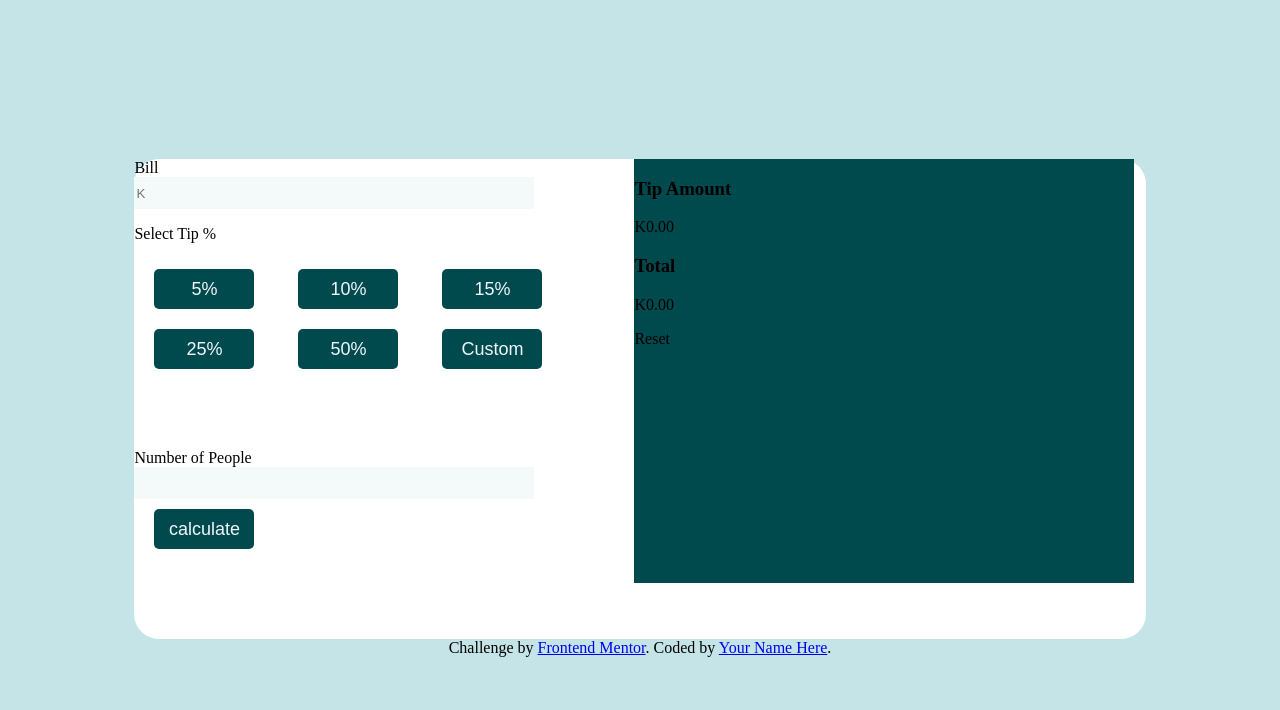
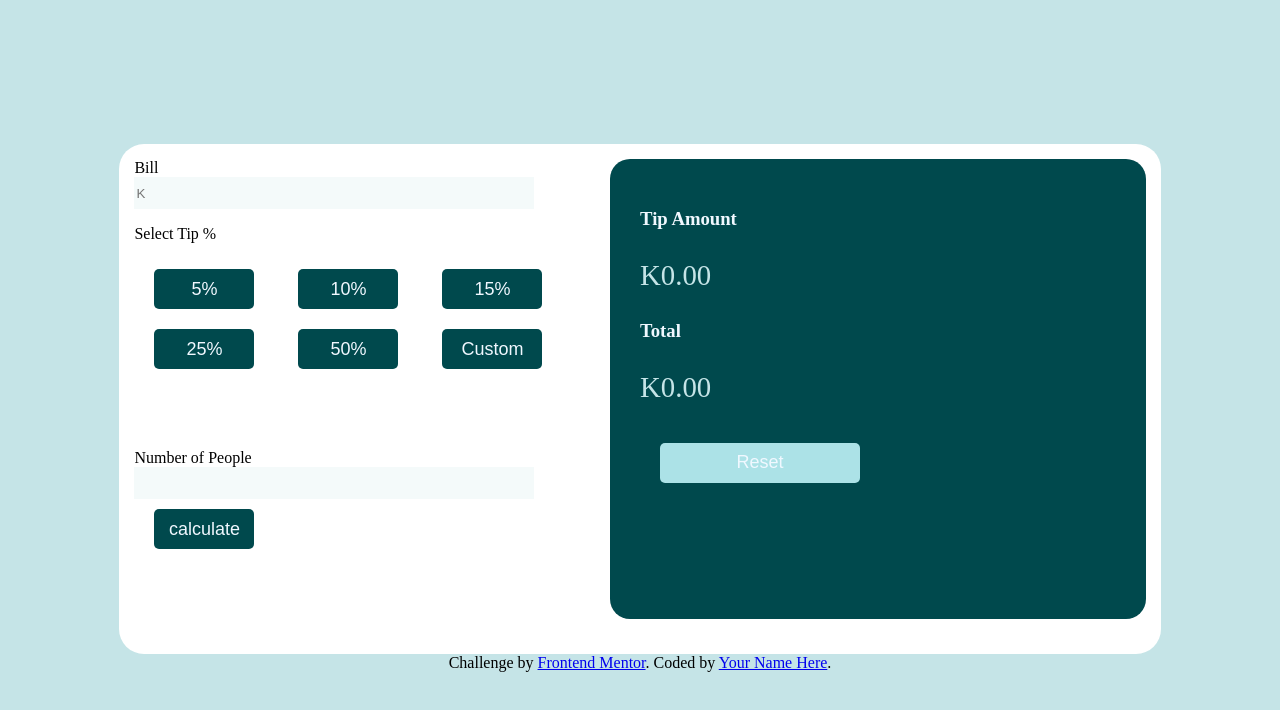
Before and after one commit to Frankkafweku/Tip-Calculator, a plain HTML site: page index.html in a window 1280 px wide. Drawn offline with Linux system fonts and the light colour scheme.

Commit message:
Fix the styling with Css

```diff
--- a/index.html
+++ b/index.html
@@ -44,7 +44,7 @@
 
 
     <div class="results">
-      <div class="display">
+
         <div id="tip-person">
           <h3>Tip Amount</h3>
           <p id="tip-per-person">K0.00</p>
@@ -54,14 +54,10 @@
           <h3>Total</h3>
           <p id="total-tip">K0.00</p>
 
+          <button id="reset">Reset</button>
 
         </div>
 
-
-
-
-        Reset
-      </div>
     </div>
   </main>
 
--- a/script.js
+++ b/script.js
@@ -1,5 +1,11 @@
 const tipPerPersonDisplay = document.getElementById("tip-per-person")
 const totalTipDisplay = document.getElementById("total-tip")
+
+
+const resetBtn = document.getElementById("reset")
+resetBtn.addEventListener('click', ()=>{
+    location.reload()
+})
 //Get the total bill
 let bill = document.getElementById("bill")
 let totalBill
@@ -29,6 +35,7 @@ let button = document.getElementsByClassName("button")
 for (let i = 0; i < button.length; i++){
     button[i].addEventListener('click', ()=>{
         tip = button[i].value
+        button[i].classList.add("button-clicked")
         // console.log(tip);
     })
 }
@@ -45,6 +52,7 @@ for (let i = 0; i < button.length; i++){
 const calculateBtn = document.getElementById("submit")
 
 function calculate(bill, people, tip){
+
     amountPerPerson = parseFloat(bill) / parseFloat(people)
 
     // console.log(amountPerPerson);
--- a/style.css
+++ b/style.css
@@ -14,6 +14,7 @@ body{
     width: 80%;
     background-color: hsl(0, 0%, 100%);
     border-radius: 25px;
+    padding: 15px;
 }
 
 .bill-div, .people{
@@ -39,6 +40,10 @@ button{
     background-color: hsl(183, 100%, 15%);
 }
 
+.button-clicked{
+    background-color: hsl(185, 41%, 84%);
+}
+
 #select-tip{
     height: 30vh;
     width:  450px;
@@ -46,9 +51,18 @@ button{
 
 .results{
     width: 500px;
-    height: 53vh;
+    height: 50vh;
+    padding: 30px;
+    color: aliceblue;
     background-color: hsl(183, 100%, 15%);
+    border-radius: 20px;
 }
+
+.results p{
+    color:  hsl(185, 41%, 84%);
+    font-size: 1.8rem;
+}
+
 
 .inputs{
     display: flex;
@@ -58,6 +72,20 @@ button{
 
 }
 
-/* #tip-person{
 
-} */
+#tip-person{
+    display: inline;
+}
+#tip-person > h3{
+    margin-right: 100px;
+}
+
+
+#reset{
+    background-color: hsl(185, 55%, 79%);
+    width: 200px;
+}
+
+#reset:hover{
+    background-color: rgba(12, 230, 230, 0.849);
+}
```
